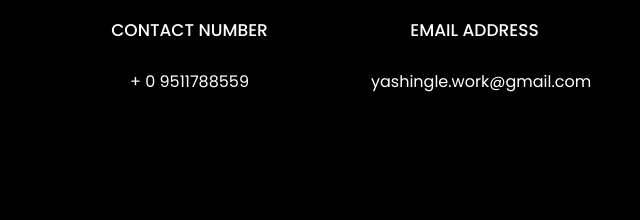
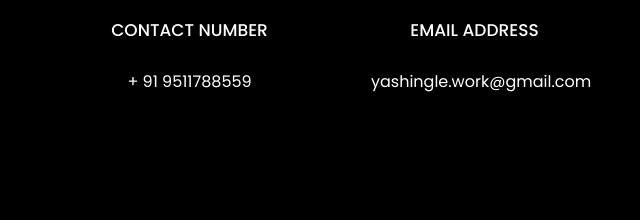
Before and after one commit to Yashingle24/Yashingle24.github.io, a plain HTML site: page index.html in a window 1280 px wide. Shown: the part 5833-6053 px from the top of the page, 308-948 px from the left. Drawn offline with Linux system fonts and the light colour scheme; files whose address does not match are found by name.

Commit message:
Update index.html

```diff
--- a/index.html
+++ b/index.html
@@ -554,7 +554,7 @@
           			<span class="icon-phone2"></span>
           		</div>
           		<h3 class="mb-4">Contact Number</h3>
-	            <p><a href="tel://9511788559">+ 0 9511788559</a></p>
+	            <p><a href="tel://9511788559">+ 91 9511788559</a></p>
 	          </div>
           </div>
           <div class="col-md-6 col-lg-3 d-flex ftco-animate">
```
